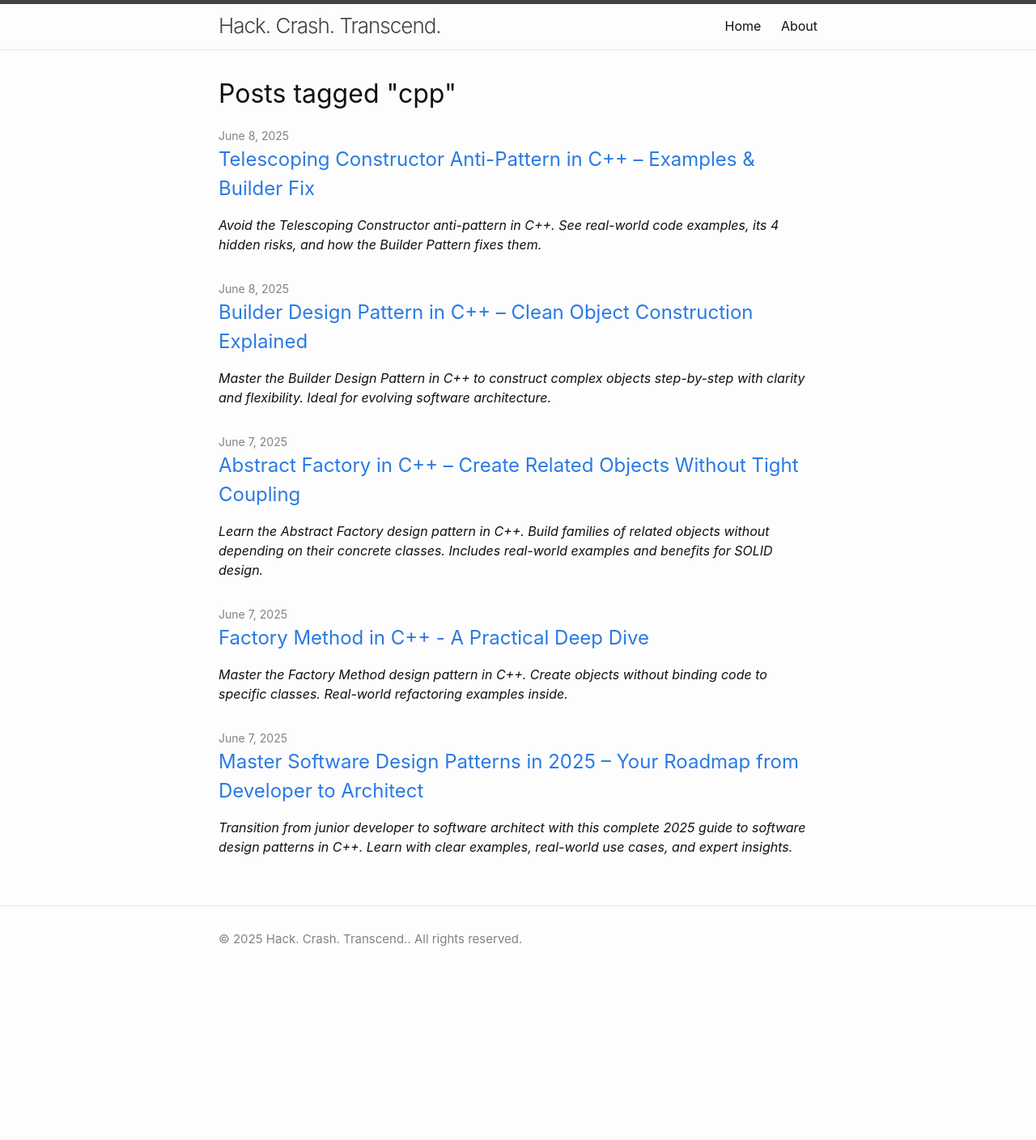
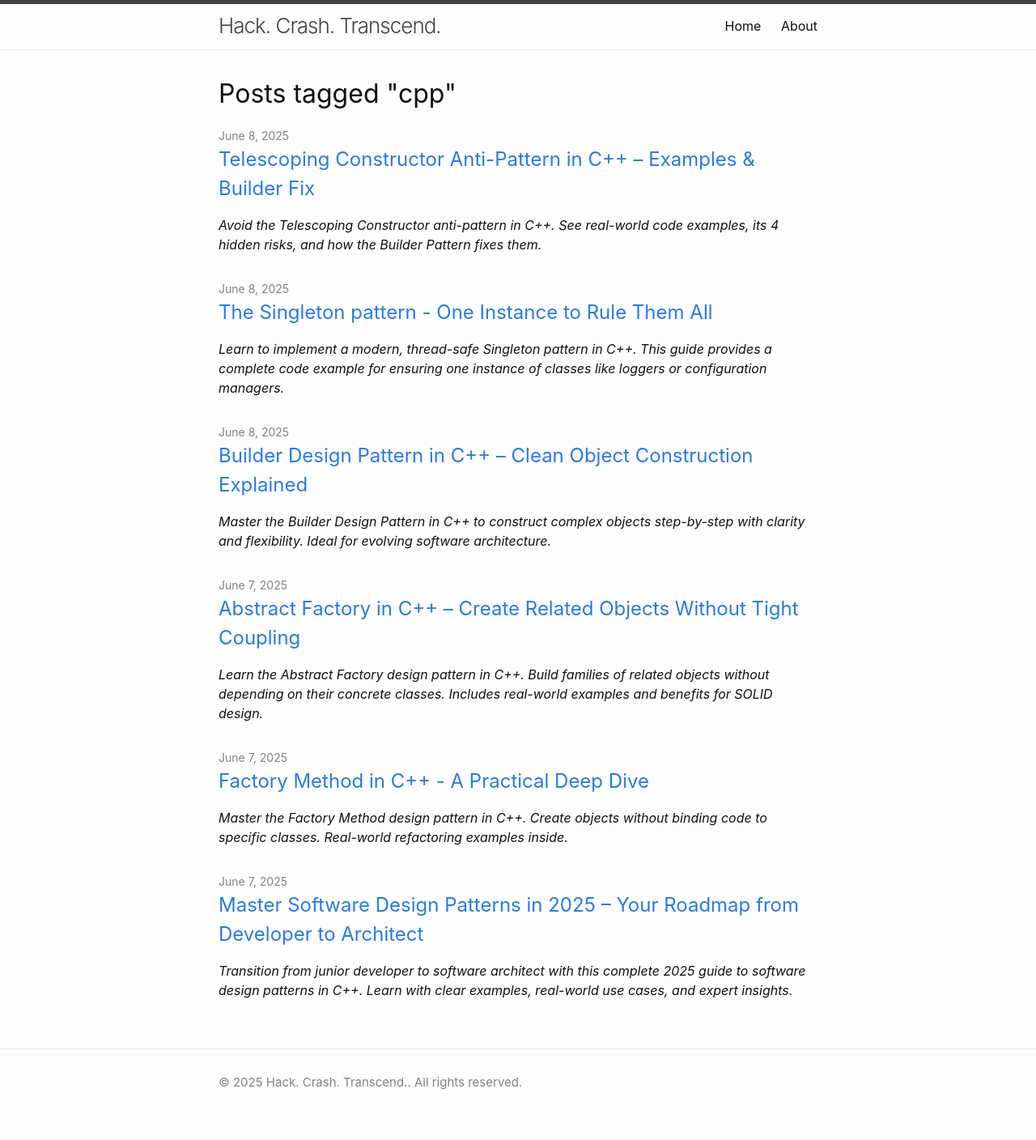
Before and after one commit to on2k23nm/on2k23nm.github.io, a Jekyll site: the page built from tags/cpp.md, in a window 1280 px wide. Shown: the whole page at 81% size. Built offline with Jekyll 4.4.1, drawn with Linux system fonts in a browser that asks for light colours; before the commit the page ends 1231 px from its top, so only the background shows below that; some of the changed lines change nothing that is shown.

Commit message:
Design-Patterns-Singleton-Pattern

`````diff
--- a/_posts/2025-06-09-Design-Patterns-Singleton-Pattern.markdown
+++ b/_posts/2025-06-09-Design-Patterns-Singleton-Pattern.markdown
@@ -7,11 +7,8 @@ categories: design-patterns
 tags: [Design Patterns, cpp]
 mathjax: true
 description: Learn to implement a modern, thread-safe Singleton pattern in C++. This guide provides a complete code example for ensuring one instance of classes like loggers or configuration managers.
-published: false
+published: true
 ---
-
-**_📘 Learn how to prevent multiple conflicting instances of an object, creating a single, globally managed resource for your entire application._**
-
 
 Let's start at rock bottom. In programming, when you want an object, you ask for it:
 
@@ -32,8 +29,6 @@ Having multiple instances of these would be chaotic and wrong. You don't want tw
 
 This is the problem the Singleton pattern was born to solve. It’s a **creational pattern** that forcefully ensures a class has only one instance and provides a single, global point of access to it.
 
----
-
 ## 🏛️ The Analogy: The Royal Treasury
 
 Imagine a medieval kingdom. It has one, and only one, Royal Treasury. All nobles, merchants, and generals must interact with this single entity to deposit gold or request funds.
@@ -43,8 +38,6 @@ Imagine a medieval kingdom. It has one, and only one, Royal Treasury. All nobles
 - Whether you are in the northern barracks or the southern farmlands, when you ask for the Royal Treasury, you are always directed to the same, single, fortified building. Its state (the amount of gold) is global and shared.
 
 The Singleton pattern turns your class into this Royal Treasury—a unique, globally accessible resource.
-
----
 
 ## 🎯 The Core Problem It Solves
 
@@ -58,8 +51,6 @@ The Singleton pattern turns your class into this Royal Treasury—a unique, glob
 
 The Singleton solves all three of these problems directly.
 
----
-
 ## ✨ The Singleton Solution
 
 A true Singleton enforces its own uniqueness through a combination of three clever tricks:
@@ -70,9 +61,7 @@ A true Singleton enforces its own uniqueness through a combination of three clev
 
 3. **A Public Static Access Method**: The class provides a public `static` method, conventionally named `getInstance()`, that acts as the sole entry point. When called, it checks if the instance has been created. If not, it creates it. If it has, it simply returns the existing instance.
 
----
-
-### The Classic Implementation: Putting it Together
+## The Classic Implementation: Putting it Together
 
 Here is how those three principles look in a classic C++ implementation. This version directly translates the theory, but as we'll see, it has some serious flaws in a modern context.
 
@@ -124,3 +113,126 @@ int main() {
     // delete RoyalTreasury::getInstance();
 }
 ````
+
+This classic implementation has two major problems:
+
+1. **It is not thread-safe.**
+   If two threads call `getInstance()` at the exact same time when `instance_` is `null`, both might pass the `if` check and create separate instances, breaking the entire pattern.
+
+2. **It leaks memory.**
+   The instance is created with `new`, but there’s no clean, safe place to call `delete`. This is a significant design flaw.
+
+## The Modern C++ Solution: The Meyers' Singleton
+
+Fortunately, modern C++ (since C++11) provides a much more elegant and safe solution that solves both of these problems. It’s often called the **“Meyers' Singleton.”**
+
+It leverages the fact that the C++ standard guarantees the initialization of a local `static` variable is thread-safe.
+
+Here’s how to build a robust, modern Singleton in C++:
+
+```cpp
+#include <iostream>
+
+class RoyalTreasury {
+public:
+    // Delete the copy operations to prevent multiple instances
+    RoyalTreasury(const RoyalTreasury&) = delete;
+    RoyalTreasury& operator=(const RoyalTreasury&) = delete;
+
+    // The public, static access method (the "Chancellor of the Exchequer")
+    static RoyalTreasury& getInstance() {
+        // The single instance is created here, only once, in a thread-safe manner.
+        static RoyalTreasury instance;
+        return instance;
+    }
+
+    // Public methods to interact with the Treasury's state
+    void depositGold(int amount) {
+        gold_ += amount;
+        std::cout << "Deposited " << amount << " gold. ";
+        std::cout << "New balance: " << gold_ << std::endl;
+    }
+
+    void withdrawGold(int amount) {
+        if (amount <= gold_) {
+            gold_ -= amount;
+            std::cout << "Withdrew " << amount << " gold. ";
+            std::cout << "New balance: " << gold_ << std::endl;
+        } else {
+            std::cout << "Withdrawal failed. Not enough gold." << std::endl;
+        }
+    }
+
+    int getGoldBalance() const {
+        return gold_;
+    }
+
+private:
+    // The constructor is private to prevent direct instantiation
+    RoyalTreasury() : gold_(1000) { // Start with an initial amount of gold
+        std::cout << "The Royal Treasury has been established with " << gold_ << " gold." << std::endl;
+    }
+
+    // The destructor is also private
+    ~RoyalTreasury() {
+        std::cout << "The Royal Treasury is closing. Final balance: " << gold_ << std::endl;
+    }
+
+    // The state of the Singleton
+    int gold_;
+};
+
+// --- Client Code ---
+
+// A noble from the North deposits gold
+void performNorthernDukeTransaction() {
+    std::cout << "The Duke of the North is accessing the treasury." << std::endl;
+    RoyalTreasury::getInstance().depositGold(500);
+}
+
+// A merchant from the South withdraws gold
+void performSouthernMerchantTransaction() {
+    std::cout << "A merchant from the South is accessing the treasury." << std::endl;
+    RoyalTreasury::getInstance().withdrawGold(200);
+}
+
+int main() {
+    // First access to the treasury, the instance is created here.
+    performNorthernDukeTransaction();
+
+    // The same, single instance of the treasury is accessed again.
+    performSouthernMerchantTransaction();
+
+    // Final check of the balance from the main court
+    std::cout << "Final check from the Royal Court. Balance is: "
+              << RoyalTreasury::getInstance().getGoldBalance() << std::endl;
+
+    return 0; // The RoyalTreasury instance is automatically destroyed here.
+}
+
+````
+
+## Why the Modern Approach is Better
+
+1. **Thread-Safe by Default:**
+   The C++ standard guarantees that `static Logger instance;` will be initialized only once in a thread-safe manner. No manual locks are needed.
+
+2. **Lazy Initialization:**
+   The `Logger` object isn’t created until the first time `getInstance()` is actually called. This avoids unnecessary overhead if the Singleton is never used.
+
+3. **Automatic Memory Management:**
+   The instance is managed like any other static variable. It’s constructed on first use and automatically destroyed when the program exits. No `new` or `delete`, and therefore no memory leaks.
+
+## The Great Debate: Is Singleton an Anti-Pattern?
+
+Despite its utility, the Singleton pattern is often criticized because it introduces a form of global state, which can make code harder to test and reason about.
+An alternative approach is **Dependency Injection**, where you create the unique object once in your main application scope and pass a reference to any other objects that need it.
+
+This makes your code more modular and much easier to test, as you can “inject” a fake or mock object during unit tests instead of being forced to use the real, global instance.
+
+
+## Conclusion
+
+The Singleton pattern provides a clean solution for the niche but important problem of ensuring a class has strictly one instance. While the classic implementation is flawed and dangerous in multithreaded environments, the modern C++ approach using a static local variable—the **Meyers' Singleton**—is simple, efficient, and safe.
+
+However, use it with caution. Always consider whether its convenience is worth the cost of introducing global state and tighter coupling in your design. If you find yourself reaching for a Singleton, first ask if a simpler approach like **Dependency Injection** might lead to a more maintainable and testable system in the long run. For true, system-wide resources such as a hardware driver, the Singleton remains a practical tool; for most other cases, consider the alternatives.
`````
